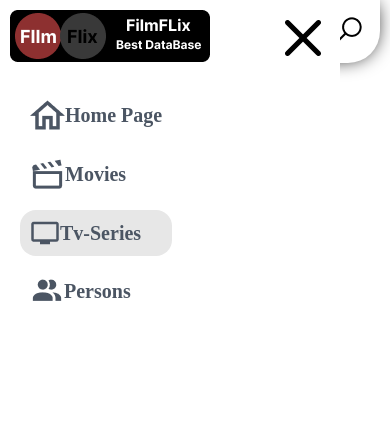
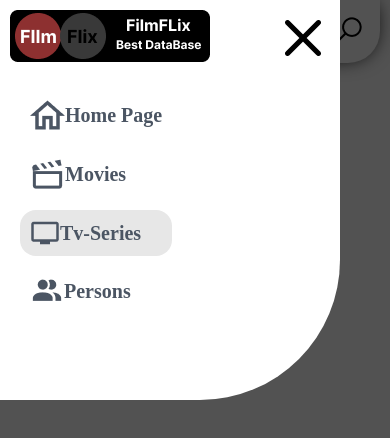
Before and after one commit to MrDaniel123/fIlm-review-app, a React (Create React App) app: page /tv-series in a window 390 px wide. Both pictures are taken after a click on the button 42 px from the left and 31 px from the top of the page. Shown: the top 438 px of the page. Built offline with nearby package versions, Linux system fonts and the light colour scheme; no server answers.

Commit message:
Create a ShowHideMenueButton Component
Create a new component button to show or hide
mobile menue.

```diff
--- a/src/features/navigation/Header.tsx
+++ /dev/null
@@ -1,85 +0,0 @@
-import React, { useState, useEffect } from 'react';
-import styled from 'styled-components';
-import { NavLink } from 'react-router-dom';
-
-import Search from './Search';
-import Navigation from './Navigation';
-import Logo from './Logo';
-import Mobilenavigation from './Mobilenavigation';
-
-import { breakPoint } from '../../styles/style';
-const logoMenue = require('../../assets/logoMenue.png');
-
-const StyledHeader = styled.nav`
-	display: flex;
-	justify-content: center;
-	align-items: center;
-	gap: 3.8rem;
-	max-width: 1440px;
-	min-width: 360px;
-	width: 95%;
-	padding: 4px 0;
-	list-style: none;
-	box-shadow: var(--shadow-primary);
-	border-radius: var(--border-radius-bottom-large);
-	background-color: var(--color-white);
-
-	@media (max-width: ${breakPoint.extraLarge}px) {
-		gap: 1.4rem;
-	}
-	@media (max-width: ${breakPoint.large}px) {
-		justify-content: space-around;
-	}
-`;
-
-const StyledMenue = styled.button`
-	all: unset;
-
-	width: 3.5rem;
-	height: 3.5rem;
-	cursor: pointer;
-
-	border-radius: var(--border-radius-small);
-	padding: 1rem;
-	&:hover {
-		background-color: var(--color-white-mercury);
-	}
-
-	& img {
-		width: 3.5rem;
-		height: 3.5rem;
-	}
-`;
-
-function Header() {
-	const [windowWidth, setWindowWitch] = useState(window.innerWidth);
-	const [showMobileMenu, setShowMobileMenue] = useState(false);
-
-	useEffect(() => {
-		const handleResizeWindow = () => setWindowWitch(window.innerWidth);
-		window.addEventListener('resize', handleResizeWindow);
-	}, []);
-
-	const handleShowOrHideNavigation = () => {
-		setShowMobileMenue(!showMobileMenu);
-	};
-	return (
-		<StyledHeader>
-			{windowWidth < Number(breakPoint.large) && (
-				<StyledMenue onClick={() => setShowMobileMenue(!showMobileMenu)}>
-					<img src={logoMenue} alt='Menue' />
-				</StyledMenue>
-			)}
-			<NavLink to={'/'}>
-				<Logo />
-			</NavLink>
-			{windowWidth > Number(breakPoint.large) && <Navigation />}
-
-			{showMobileMenu && <Mobilenavigation showNavigation={handleShowOrHideNavigation} />}
-
-			{windowWidth > Number(breakPoint.large) ? <Search /> : <Search type={'small'} />}
-		</StyledHeader>
-	);
-}
-
-export default Header;
--- a/src/features/navigation/Mobilenavigation.tsx
+++ b/src/features/navigation/Mobilenavigation.tsx
@@ -1,9 +1,10 @@
 import React from 'react';
-import styled, { keyframes } from 'styled-components';
+import styled from 'styled-components';
 
 import Logo from './Logo';
 import StyledNavLink from './NavigationLink';
-import { colors } from '../../styles/style';
+import { showMenue, showBackGround } from './animation';
+import ShowHideMenueButton from './ShowHideMenueButton';
 
 const logoMovie = require('../../assets/logoMovie.png');
 const logoTvSeires = require('../../assets/logoTvSeries.png');
@@ -11,32 +12,13 @@ const logoPersons = require('../../assets/logoPersons.png');
 const logoHome = require('../../assets/LogoHome.png');
 const logoCloseMenue = require('../../assets/logoCloseMenue.png');
 
-const showMenue = keyframes`
-  from{
-    transform: translateX(-100%);
-
-  }
-  to{
-    transform: translateX(0);
-  }
-`;
-
-const showBackGround = keyframes`
-  from{
-    background-color: transparent;;
-  }
-  to{
-    background-color: ${colors.popUpFilterBlack};
-  }
-`;
-
 const BackGround = styled.div`
 	position: fixed;
 	left: 0;
 	top: 0;
 	width: 100%;
 	height: 100%;
-	background-color: ${colors.popUpFilterBlack};
+	background-color: var(--color-black-filter);
 	z-index: 1;
 
 	animation: ${showBackGround} 0.3s ease-in-out forwards;
@@ -58,7 +40,7 @@ const Navigation = styled.nav`
 
 	width: 34rem;
 	height: 40rem;
-	background-color: ${colors.white};
+	background-color: var(--color-white);
 
 	border-radius: 0 0 14rem 0;
 
@@ -69,56 +51,43 @@ const Navigation = styled.nav`
 	}
 `;
 
-const CloseButton = styled.button`
-	all: unset;
-	position: absolute;
-	top: 1rem;
-	right: 1rem;
-	width: 3.5rem;
-	height: 3.5rem;
-	cursor: pointer;
-	border-radius: 0.8rem;
-	padding: 1rem;
-
-	&:hover {
-		background-color: ${colors.whiteHover};
-	}
-`;
-
 type Props = {
-	showNavigation: () => void;
+	showHideNavigation: () => void;
 };
 
-function Mobilenavigation({ showNavigation }: Props) {
+function Mobilenavigation({ showHideNavigation }: Props) {
 	return (
 		<>
-			<BackGround onClick={showNavigation} />
+			<BackGround onClick={showHideNavigation} />
 			<Navigation>
-				<CloseButton onClick={showNavigation}>
-					<img src={logoCloseMenue} alt='Close Menue' />
-				</CloseButton>
+				<ShowHideMenueButton
+					onClickFn={showHideNavigation}
+					imagePath={logoCloseMenue}
+					alt='Close Menue Button'
+					type='mobile'
+				/>
 				<Logo />
 				<ul>
 					<li>
-						<StyledNavLink to={'/'} onClick={showNavigation}>
+						<StyledNavLink to={'/'} onClick={showHideNavigation}>
 							<img src={logoHome} alt='Home Page' />
 							<span>Home Page</span>
 						</StyledNavLink>
 					</li>
 					<li>
-						<StyledNavLink to={'/movies'} onClick={showNavigation}>
+						<StyledNavLink to={'/movies'} onClick={showHideNavigation}>
 							<img src={logoMovie} alt='Logo movie' />
 							<span>Movies</span>
 						</StyledNavLink>
 					</li>
 					<li>
-						<StyledNavLink to={'/tv-series'} onClick={showNavigation}>
+						<StyledNavLink to={'/tv-series'} onClick={showHideNavigation}>
 							<img src={logoTvSeires} alt='Logo tv-series' />
 							<span>Tv-Series</span>
 						</StyledNavLink>
 					</li>
 					<li>
-						<StyledNavLink to={'/persons'} onClick={showNavigation}>
+						<StyledNavLink to={'/persons'} onClick={showHideNavigation}>
 							<img src={logoPersons} alt='Logo persons' />
 							<span>Persons</span>
 						</StyledNavLink>
--- a/src/features/navigation/Navigation.tsx
+++ b/src/features/navigation/Navigation.tsx
@@ -1,20 +1,30 @@
-import React from 'react';
+import React, { useState, useEffect } from 'react';
 import styled from 'styled-components';
+import { NavLink } from 'react-router-dom';
 
-import StyledNavLink from './NavigationLink';
+import Search from './Search';
+import NavigationDesktop from './NavigationDesktop';
+import Logo from './Logo';
+import Mobilenavigation from './Mobilenavigation';
+import ShowHideMenueButton from './ShowHideMenueButton';
+
 import { breakPoint } from '../../styles/style';
 
-const logoMovie = require('../../assets/logoMovie.png');
-const logoTvSeires = require('../../assets/logoTvSeries.png');
-const logoPersons = require('../../assets/logoPersons.png');
+const logoMenue = require('../../assets/logoMenue.png');
 
-const NavigationStyled = styled.nav`
+const StyledNavigation = styled.nav`
 	display: flex;
 	justify-content: center;
 	align-items: center;
 	gap: 3.8rem;
-	padding: 0.4rem 0;
+	max-width: 1440px;
+	min-width: 360px;
+	width: 95%;
+	padding: 4px 0;
 	list-style: none;
+	box-shadow: var(--shadow-primary);
+	border-radius: var(--border-radius-bottom-large);
+	background-color: var(--color-white);
 
 	@media (max-width: ${breakPoint.extraLarge}px) {
 		gap: 1.4rem;
@@ -24,35 +34,36 @@ const NavigationStyled = styled.nav`
 	}
 `;
 
-const NavList = styled.ul`
-	display: flex;
-	list-style: none;
-`;
+function Navigation() {
+	const [windowWidth, setWindowWitch] = useState(window.innerWidth);
+	const [showMobileMenu, setShowMobileMenue] = useState(false);
 
-function Navigation() {
+	useEffect(() => {
+		const handleResizeWindow = () => setWindowWitch(window.innerWidth);
+		window.addEventListener('resize', handleResizeWindow);
+	}, []);
+
+	const handleShowHideMenue = () => {
+		setShowMobileMenue(prevValue => !prevValue);
+	};
 	return (
-		<NavigationStyled>
-			<NavList>
-				<li>
-					<StyledNavLink to={'/movies'}>
-						<img src={logoMovie} alt='Logo movie' />
-						<span>Movies</span>
-					</StyledNavLink>
-				</li>
-				<li>
-					<StyledNavLink to={'/tv-series'}>
-						<img src={logoTvSeires} alt='Logo tv-series' />
-						<span>Tv-Series</span>
-					</StyledNavLink>
-				</li>
-				<li>
-					<StyledNavLink to={'/persons'}>
-						<img src={logoPersons} alt='Logo persons' />
-						<span>Persons</span>
-					</StyledNavLink>
-				</li>
-			</NavList>
-		</NavigationStyled>
+		<StyledNavigation>
+			{windowWidth < Number(breakPoint.large) && (
+				<ShowHideMenueButton
+					onClickFn={handleShowHideMenue}
+					imagePath={logoMenue}
+					alt='Show Menue Button'
+				/>
+			)}
+			<NavLink to={'/'}>
+				<Logo />
+			</NavLink>
+			{windowWidth > Number(breakPoint.large) && <NavigationDesktop />}
+
+			{showMobileMenu && <Mobilenavigation showHideNavigation={handleShowHideMenue} />}
+
+			{windowWidth > Number(breakPoint.large) ? <Search /> : <Search type={'small'} />}
+		</StyledNavigation>
 	);
 }
 
--- /dev/null
+++ b/src/features/navigation/NavigationDesktop.tsx
@@ -0,0 +1,59 @@
+import React from 'react';
+import styled from 'styled-components';
+
+import StyledNavLink from './NavigationLink';
+import { breakPoint } from '../../styles/style';
+
+const logoMovie = require('../../assets/logoMovie.png');
+const logoTvSeires = require('../../assets/logoTvSeries.png');
+const logoPersons = require('../../assets/logoPersons.png');
+
+const NavigationStyled = styled.nav`
+	display: flex;
+	justify-content: center;
+	align-items: center;
+	gap: 3.8rem;
+	padding: 0.4rem 0;
+	list-style: none;
+
+	@media (max-width: ${breakPoint.extraLarge}px) {
+		gap: 1.4rem;
+	}
+	@media (max-width: ${breakPoint.large}px) {
+		justify-content: space-around;
+	}
+`;
+
+const NavList = styled.ul`
+	display: flex;
+	list-style: none;
+`;
+
+function Navigation() {
+	return (
+		<NavigationStyled>
+			<NavList>
+				<li>
+					<StyledNavLink to={'/movies'}>
+						<img src={logoMovie} alt='Logo movie' />
+						<span>Movies</span>
+					</StyledNavLink>
+				</li>
+				<li>
+					<StyledNavLink to={'/tv-series'}>
+						<img src={logoTvSeires} alt='Logo tv-series' />
+						<span>Tv-Series</span>
+					</StyledNavLink>
+				</li>
+				<li>
+					<StyledNavLink to={'/persons'}>
+						<img src={logoPersons} alt='Logo persons' />
+						<span>Persons</span>
+					</StyledNavLink>
+				</li>
+			</NavList>
+		</NavigationStyled>
+	);
+}
+
+export default Navigation;
--- /dev/null
+++ b/src/features/navigation/ShowHideMenueButton.tsx
@@ -0,0 +1,41 @@
+import React from 'react';
+import styled, { css } from 'styled-components';
+
+type ShowHideMenueButtonProps = {
+	imagePath: string;
+	alt: string;
+	type?: 'mobile';
+	onClickFn: () => void;
+};
+
+const StyledButton = styled.button<{ $type?: string }>`
+	all: unset;
+
+	width: 3.5rem;
+	height: 3.5rem;
+	border-radius: 0.8rem;
+	padding: 1rem;
+	cursor: pointer;
+
+	${props =>
+		props.$type === 'mobile' &&
+		css`
+			position: absolute;
+			top: 1rem;
+			right: 1rem;
+		`}
+
+	&:hover {
+		background-color: var(--color-white-mercury);
+	}
+`;
+
+function ShowHideMenueButton({ imagePath, alt, onClickFn, type }: ShowHideMenueButtonProps) {
+	return (
+		<StyledButton onClick={onClickFn} $type={type}>
+			<img src={imagePath} alt={alt} />
+		</StyledButton>
+	);
+}
+
+export default ShowHideMenueButton;
--- /dev/null
+++ b/src/features/navigation/animation.ts
@@ -0,0 +1,20 @@
+import { keyframes } from 'styled-components';
+
+export const showMenue = keyframes`
+  from{
+    transform: translateX(-100%);
+
+  }
+  to{
+    transform: translateX(0);
+  }
+`;
+
+export const showBackGround = keyframes`
+  from{
+    background-color: transparent;;
+  }
+  to{
+    background-color: var(--color-black-filter);
+  }
+`;
--- a/src/styles/GlobalStyle.tsx
+++ b/src/styles/GlobalStyle.tsx
@@ -8,7 +8,7 @@ const GlobalStyles = createGlobalStyle`
   --color-river-bed: #4b5563;
   --color-silver:#c5c5c5;
   --color-godGray: #181818;
-  --color-black-filter: #0000008f;
+  --color-black-filter: #000000ad;
 
   --shadow-primary: 0px 0px 19px -4px #000000;
 
--- a/src/ui/AppLayout.tsx
+++ b/src/ui/AppLayout.tsx
@@ -2,7 +2,7 @@ import React from 'react';
 import { Outlet } from 'react-router-dom';
 import styled from 'styled-components';
 
-import Header from '../features/navigation/Header';
+import Navigation from '../features/navigation/Navigation';
 
 const AppContainer = styled.div`
 	display: flex;
@@ -20,7 +20,7 @@ const MainContentStyled = styled.div`
 function AppLayout() {
 	return (
 		<AppContainer>
-			<Header />
+			<Navigation />
 			<MainContentStyled>
 				<Outlet />
 			</MainContentStyled>
```
